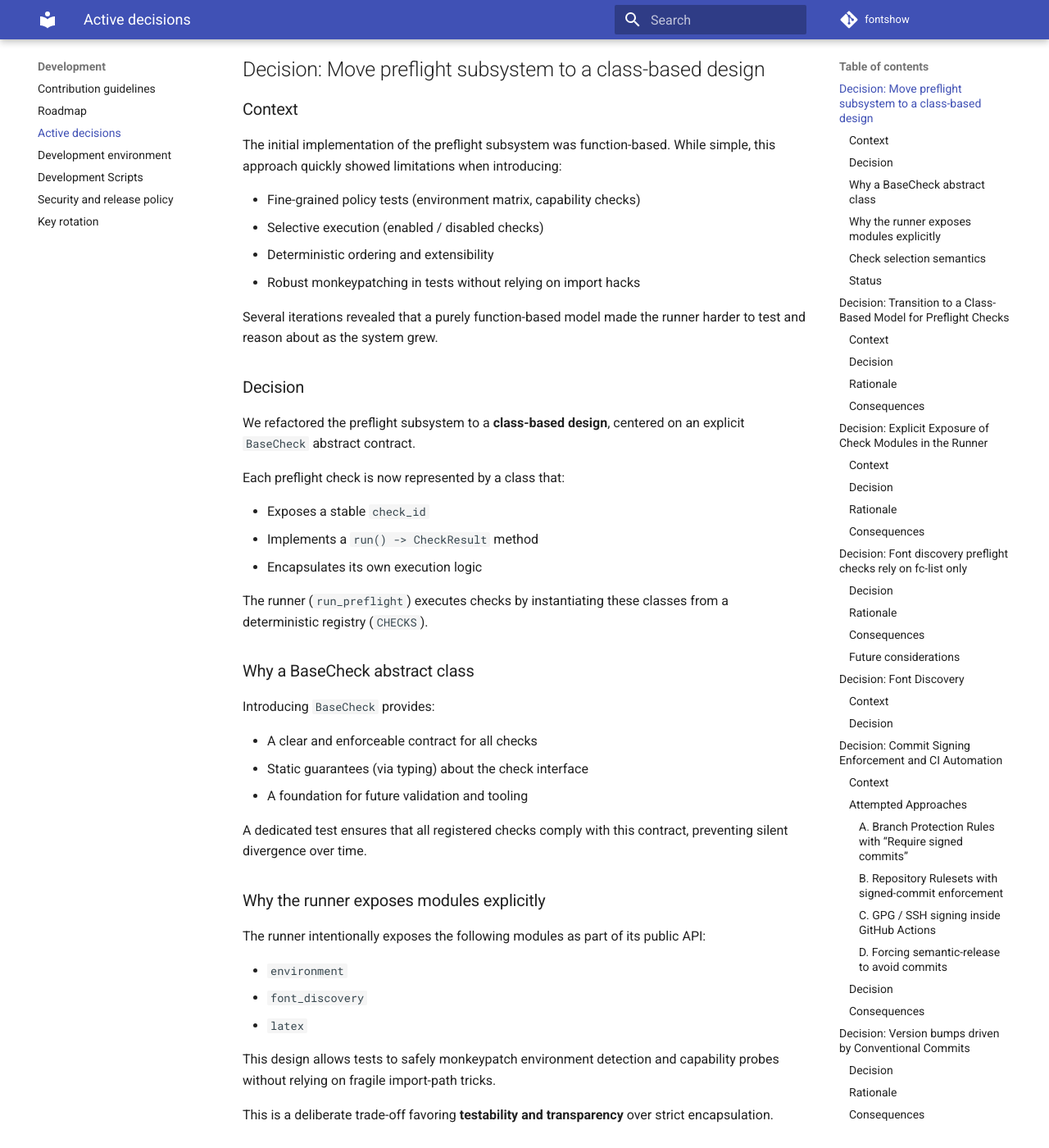
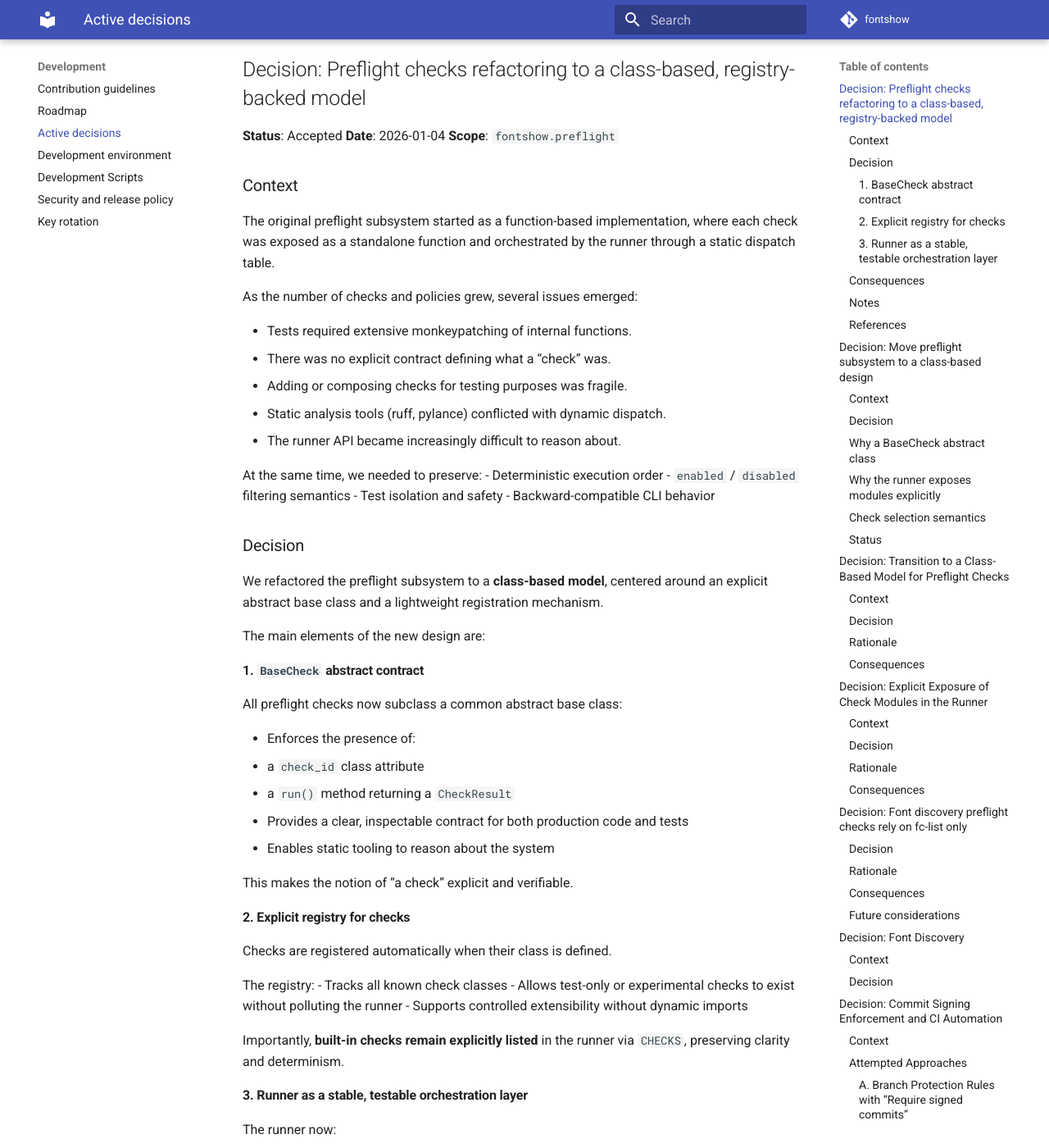
Before and after one commit to marco0560/Fontshow, an MkDocs documentation site: the page built from docs/decisions.md, in a window 1280 px wide and 1400 px high, scrolled down 495 px. Shown: the whole window at 82% size. Built offline with MkDocs 1.6.1 and Material for MkDocs 9.7.7, drawn with Linux system fonts in a browser that asks for light colours; comment, search, counter and statistics services are not loaded; some of the changed text lies outside the part shown.

Commit message:
docs(docs): document class-based preflight architecture
Why:
-

What:
-

Notes:
- The class-based approach improves maintainability and testability.
- The registry mechanism centralizes check discovery and registration.
- The runner now uses the registry for selecting checks.

Refs: #

```diff
--- a/docs/decisions.md
+++ b/docs/decisions.md
@@ -16,6 +16,106 @@
 - explicitly discussed;
 - reflected in this document;
 - traceable through dedicated commits.
+
+## Decision: Preflight checks refactoring to a class-based, registry-backed model
+
+**Status**: Accepted
+**Date**: 2026-01-04
+**Scope**: `fontshow.preflight`
+
+### Context
+
+The original preflight subsystem started as a function-based implementation,
+where each check was exposed as a standalone function and orchestrated by the
+runner through a static dispatch table.
+
+As the number of checks and policies grew, several issues emerged:
+
+- Tests required extensive monkeypatching of internal functions.
+- There was no explicit contract defining what a “check” was.
+- Adding or composing checks for testing purposes was fragile.
+- Static analysis tools (ruff, pylance) conflicted with dynamic dispatch.
+- The runner API became increasingly difficult to reason about.
+
+At the same time, we needed to preserve:
+- Deterministic execution order
+- `enabled` / `disabled` filtering semantics
+- Test isolation and safety
+- Backward-compatible CLI behavior
+
+### Decision
+
+We refactored the preflight subsystem to a **class-based model**, centered around
+an explicit abstract base class and a lightweight registration mechanism.
+
+The main elements of the new design are:
+
+#### 1. `BaseCheck` abstract contract
+
+All preflight checks now subclass a common abstract base class:
+
+- Enforces the presence of:
+  - a `check_id` class attribute
+  - a `run()` method returning a `CheckResult`
+- Provides a clear, inspectable contract for both production code and tests
+- Enables static tooling to reason about the system
+
+This makes the notion of “a check” explicit and verifiable.
+
+#### 2. Explicit registry for checks
+
+Checks are registered automatically when their class is defined.
+
+The registry:
+- Tracks all known check classes
+- Allows test-only or experimental checks to exist without polluting the runner
+- Supports controlled extensibility without dynamic imports
+
+Importantly, **built-in checks remain explicitly listed** in the runner via
+`CHECKS`, preserving clarity and determinism.
+
+#### 3. Runner as a stable, testable orchestration layer
+
+The runner now:
+
+- Exposes its dependent modules (`environment`, `font_discovery`, `latex`)
+  explicitly to support safe and explicit monkeypatching in tests
+- Resolves checks using a clear priority order:
+  1. Explicit `checks` argument (advanced usage, tests)
+  2. Registered checks
+  3. Built-in `CHECKS` fallback
+- Preserves `enabled` / `disabled` filtering semantics
+
+This results in a runner that is:
+- Predictable
+- Test-friendly
+- Statistically analyzable
+- Backward-compatible
+
+### Consequences
+
+**Positive**
+- Stronger contracts and clearer architecture
+- Tests assert behavior, not implementation details
+- Reduced friction between runtime flexibility and static analysis
+- Preflight subsystem is now considered **stable**, not experimental
+
+**Trade-offs**
+- Slightly higher upfront complexity compared to a function-based approach
+- Requires discipline to keep test-only checks isolated
+
+### Notes
+
+- Sentinel or test-only checks may exist in the registry but are never executed
+  by the runner unless explicitly requested.
+- Contract tests ensure all production checks comply with `BaseCheck`.
+- This design intentionally avoids implicit auto-discovery via imports.
+
+### References
+
+- `fontshow/preflight/checks/base.py`
+- `fontshow/preflight/runner.py`
+- `tests/preflight/test_base_check_contract.py`
 
 ## Decision: Move preflight subsystem to a class-based design
 
```
